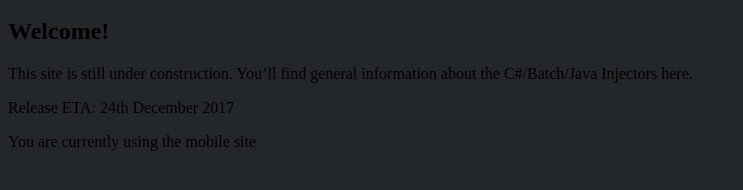
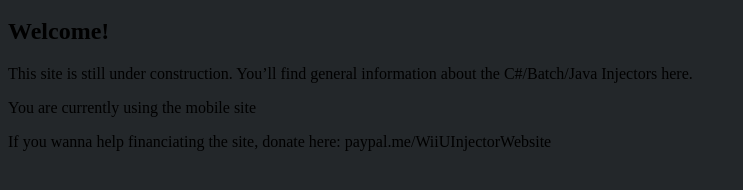
Before and after one commit to Ultimate-WiiU-VC-Injectors/C--Injectors, a Jekyll site: the page mobile/home.html, which Jekyll copies as it is, in a window 1280 px wide. Shown: the part 134-324 px from the top of the page, without its empty margins (0-743 px from the left). Built offline with Jekyll 4.4.1, drawn with Linux system fonts in a browser that asks for light colours; some web fonts are replaced; a script that is not in the unit is left out.

Commit message:
Update home.html

```diff
--- a/mobile/home.html
+++ b/mobile/home.html
@@ -26,8 +26,8 @@
     <div>
       <h2 id="welcome">Welcome!</h2>
       <p>This site is still under construction. You’ll find general information about the C#/Batch/Java Injectors here.</p>
-      <p>Release ETA: 24th December 2017</p>
       <p>You are currently using the mobile site</p>
+      <p>If you wanna help financiating the site, donate here: paypal.me/WiiUInjectorWebsite </p>
     </div>
   </body>
 </html>
```
